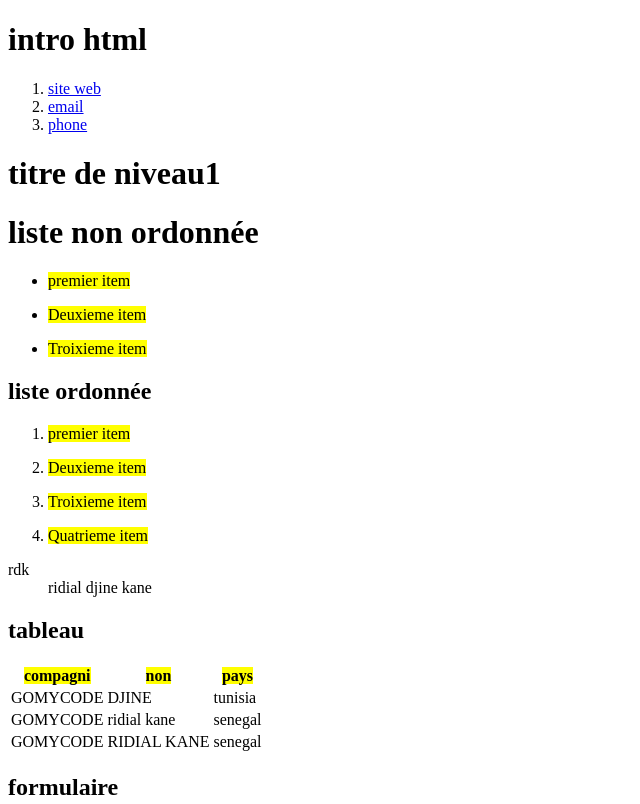
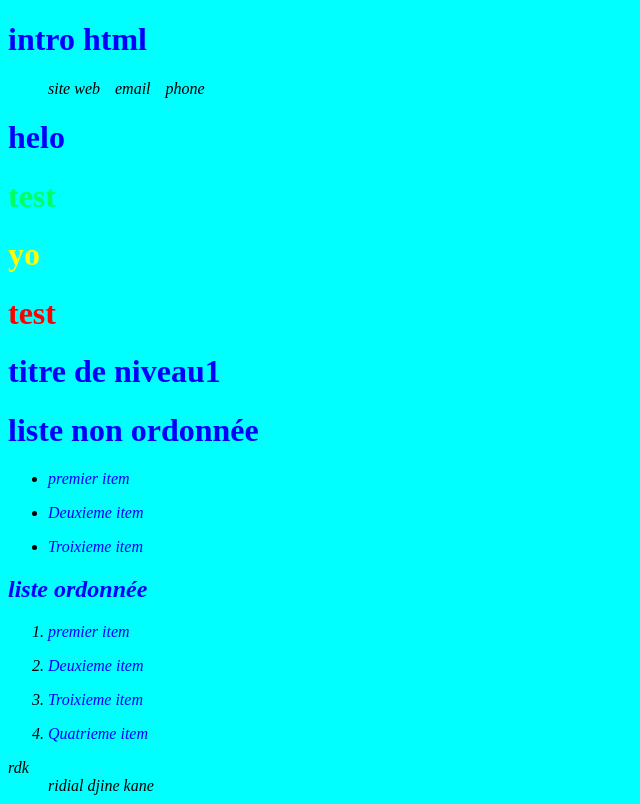
Before and after one commit to ridial-kane/checkpiont, a plain HTML site: page index.html in a window 1280 px wide. Shown: the top 804 px of the page, without its empty margins (0-640 px from the left). Drawn offline with Linux system fonts and the light colour scheme.

Commit message:
first commit

```diff
--- a/index.html
+++ b/index.html
@@ -1,14 +1,18 @@
 <!DOCTYPE html>
-<html>
+<html lang="en">
+
 <head>
-        <title>mon premier html</title>
-        <meta charset="utf8"/>
+    <meta charset="UTF-8">
+    <meta name="viewport" content="width=device-width, initial-scale=1.0">
+    <link rel="stylesheet" href="style.css">
+    <title>Document</title>
 </head>
+
 <body>
     <header>
         <h1>intro html</h1>
         <nav>
-            <ol>
+            <ul>
                 <li>
                     <a href="https://exemple.com">site web</a>
                 </li>
@@ -18,9 +22,22 @@
                 <li>
                     <a href="tel:+221784357622">phone</a>
                 </li>
-            </ol>
+            </ul>
         </nav>
     </header>
+    <div class="parent">
+        <div class="enfant1">
+            <h1>helo</h1>
+        </div>
+        <div class="enfant2">
+            <div class="enfant2-1">
+            <h1>test</h1>
+        </div>
+        <div class="enfant2-2">
+            <h1>yo</h1>
+        </div>
+        <h1>test</h1>
+    </div>
     <!--titre de niveau1-->
     <h1>titre de niveau1</h1>
 
@@ -28,29 +45,29 @@
     <h1>liste non ordonnée</h1>
     <ul>
         <li>
-            <p><mark>premier item</mark></p>
+            <p>premier item</p>
         </li>
         <li>
-           <p><mark>Deuxieme item</mark></p>
+            <p>Deuxieme item</p>
         </li>
         <li>
-            <p><mark>Troixieme item</mark></p>
+            <p>Troixieme item</p>
         </li>
     </ul>
     <!--liste ordonnée-->
     <h2>liste ordonnée</h2>
     <ol>
         <li>
-                <p><mark>premier item</mark></p>
+            <p>premier item</p>
         </li>
         <li>
-                    <p><mark>Deuxieme item</mark></p>
+            <p>Deuxieme item</p>
         </li>
         <li>
-                <p><mark>Troixieme item</mark></p>
+            <p>Troixieme item</p>
         </li>
         <li>
-                <p><mark>Quatrieme item</mark></p>
+            <p>Quatrieme item</p>
         </li>
     </ol>
 
@@ -88,22 +105,22 @@
     <form>
         <label for="name">Nom</label>
         <input type="text" id="name" />
-            <br/> <br/>
+        <br /> <br />
         <label for="email"> Email</label>
         <input type="email" id="email" />
-            <br/> <br/>
+        <br /> <br />
         <label for="password">Password</label>
         <input type="password" id="password" />
-            <br/> <br/>
+        <br /> <br />
         <button type="submit">soumettre</button>
     </form>
     <!--image-->
     <h2>image</h2>
-        <img src="Screenshot_20211022-172307_1.png"I height="100px"width="200px" alt="mon image"/>
+    <img src="Screenshot_20220507-112208.png" I height="100px" width="200px" alt="mon image" />
     <!--video-->
     <h3>video</h3>
     <video controls>
-            <source src="video.mp4" type="video/mp4"/>
+        <source src="video.mp4" type="video/mp4" />
     </video>
     <blockquote>
         <p>gomycode senegal</p>
@@ -113,5 +130,6 @@
         copyright gomycode senegal 2024
         powered by gmc
     </footer>
+
 </body>
 </html>
--- /dev/null
+++ b/style.css
@@ -0,0 +1,50 @@
+header nav ul{
+    display:flex ;
+    gap: 15px;
+}
+header nav ul li{
+    list-style: none;
+}
+header nav ul li a{
+ text-decoration: none;
+ color: black;
+}
+.parent .enfant1{
+    color: aqua;
+}
+.parent .enfant2 .enfant2-1 h1{
+    color: rgb(0, 255, 94);
+}
+.parent .enfant2 .enfant2-2 h1{
+    color: yellow;
+}
+.parent .enfant2 h1{
+    color: red;
+}
+ul li p{
+    color: blue;
+    background: none;
+}
+h1{
+    color: blue;
+    font-style: normal;
+}
+h2{
+    color: blue;
+}
+ol li p{
+    color: blue;
+}
+body{
+    background-color: aqua;
+    font-style: oblique;
+}
+.tbl {
+    color: blue;
+}
+form{
+    color: blue;
+}
+footer{
+    color: orangered;
+}
```
Also changed, not shown: FB_IMG_1699386708185.jpg (added), Screenshot_20211022-172307_1.png (deleted), Screenshot_20220507-112208.png (added). Lines whose indentation alone changed are shown as unchanged.
